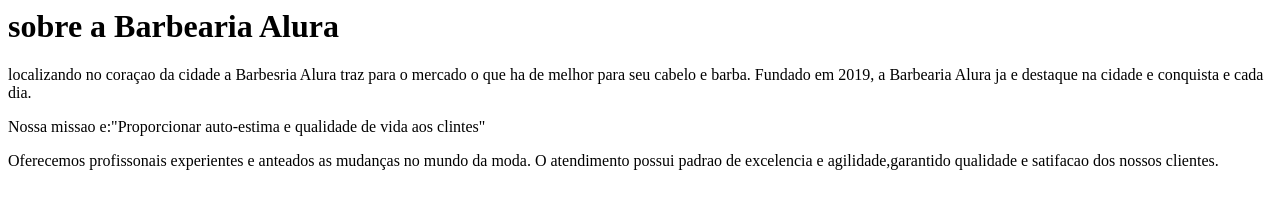
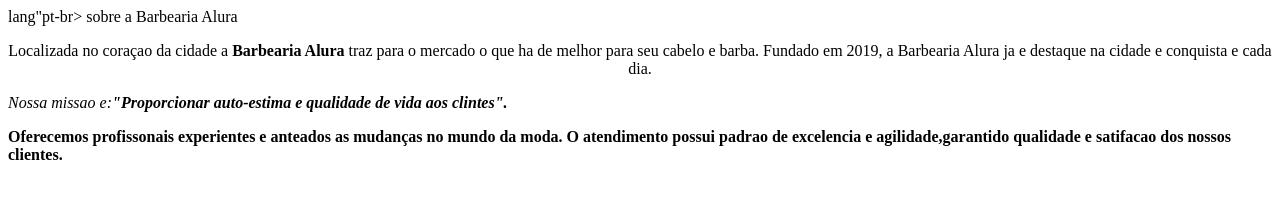
Before and after one commit to kaua207/trabalho2semestre, a plain HTML site: page index.html in a window 1280 px wide. Drawn offline with Linux system fonts and the light colour scheme.

Commit message:
Add files via upload

```diff
--- a/index.html
+++ b/index.html
@@ -1,7 +1,14 @@
-<H1>sobre a Barbearia Alura </H1>
+<!DOCTYPE html>
+<html>lang"pt-br>
+    <meta charset="UTF-8"
+    <title>sobre a Barbearia Alura </title>
+</head>
 
-<P>localizando no coraçao da cidade a Barbesria Alura traz para o mercado o que ha de melhor para seu cabelo e barba.
+<body>
+
+<p style=" text-align: center"> Localizada no coraçao da cidade a <strong> Barbearia Alura</strong> traz para o mercado o que ha de melhor para seu cabelo e barba.
     Fundado em 2019, a Barbearia Alura ja e destaque na cidade e conquista e cada dia.
-<p>
-<p>Nossa missao e:"Proporcionar auto-estima e qualidade de vida aos clintes"</p>
+</p>
+<p><em>Nossa missao e:<strong>"Proporcionar auto-estima e qualidade de vida aos clintes".</em></p>
 <p>Oferecemos profissonais experientes e anteados as mudanças no mundo da moda. O atendimento possui padrao de excelencia e agilidade,garantido qualidade e satifacao dos nossos clientes.</p>
+</html>
```
